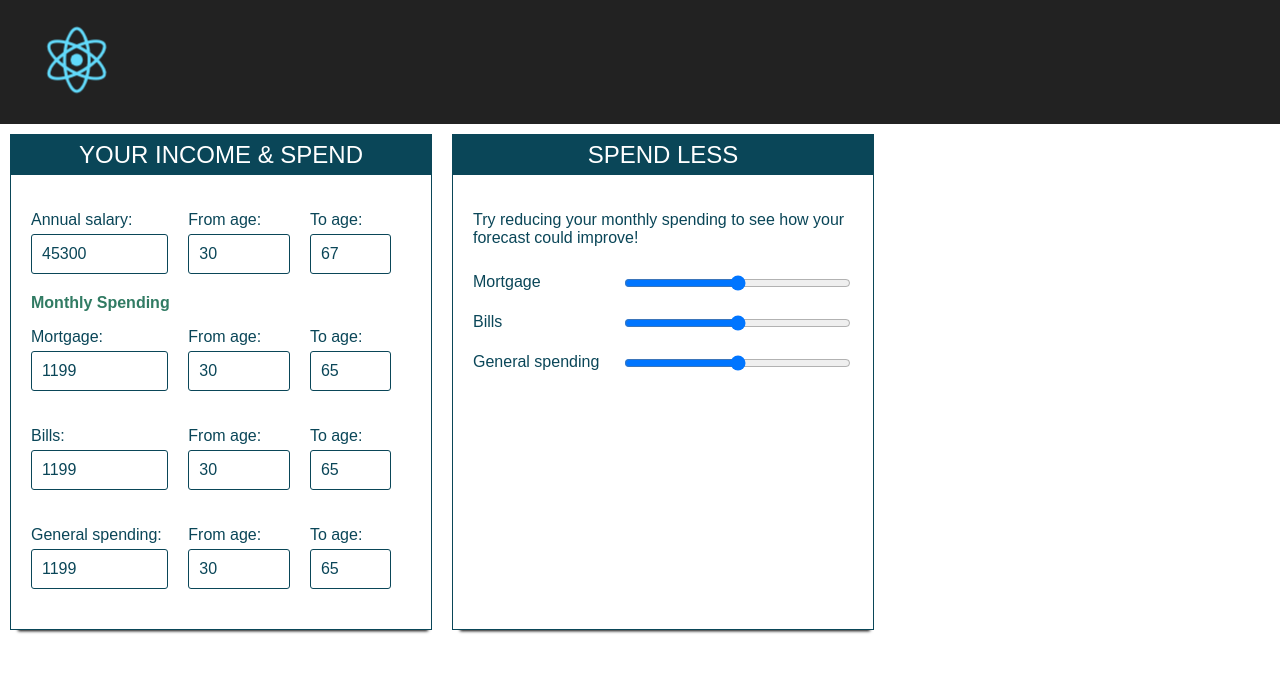
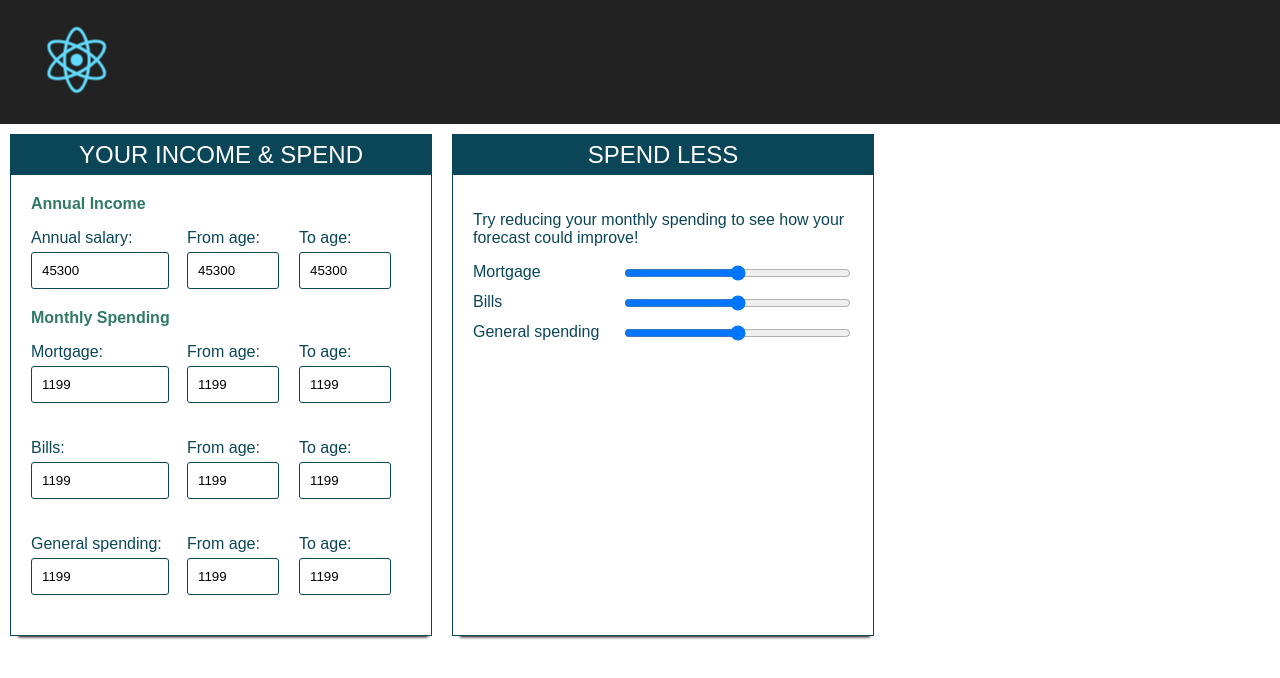
Before and after one commit to palmieriang/React_Financial-plan, a React (Create React App) app: page / in a window 1280 px wide. Shown: the top 678 px of the page. Built offline with nearby package versions, Linux system fonts and the light colour scheme.

Commit message:
input field

```diff
--- a/src/App.css
+++ b/src/App.css
@@ -28,8 +28,6 @@
   text-transform: uppercase; }
 
 .box-body {
-  display: flex;
-  flex-wrap: wrap;
   padding: 20px;
   color: #0a4658; }
   .box-body .category-title {
@@ -45,9 +43,12 @@
     flex-grow: 1; }
     .box-body .box-category p {
       margin-bottom: 5px; }
+    .box-body .box-category input {
+      width: 70px; }
   .box-body .box-category.first {
-    flex-grow: 2;
-    width: 80px; }
+    flex-grow: 2; }
+    .box-body .box-category.first input {
+      width: calc(100% - 20px); }
   .box-body .box-amount {
     border: 1px solid #0a4658;
     border-radius: 3px;
--- a/src/App.scss
+++ b/src/App.scss
@@ -33,13 +33,10 @@
 }
 
 .box-body {
-  display: flex;
-  flex-wrap: wrap;
   padding: 20px;
   color: #0a4658;
 
-  .category-title
-  {
+  .category-title {
     width: 100%;
     font-weight: 600;
     color: #317b63;
@@ -59,11 +56,18 @@
     p {
       margin-bottom: 5px;
     }
+
+    input {
+      width: 70px;
+    }
   }
 
   .box-category.first {
     flex-grow: 2;
-    width: 80px;
+
+    input {
+      width: calc(100% - 20px);
+    }
   }
 
   .box-amount {
--- a/src/Income.jsx
+++ b/src/Income.jsx
@@ -10,6 +10,10 @@ class Income extends Component {
           <span>Your income & spend</span>
         </div>
         <div className="box-body">
+
+          <div className="category-title">
+            <span>Annual Income</span>
+          </div>
 
           {this.props.incomes.map((row) => (
             <Spending row={row} key={row.name} />
--- a/src/Spending.jsx
+++ b/src/Spending.jsx
@@ -2,26 +2,29 @@ import React, { Component } from 'react'
 import './App.css'
 
 class Spending extends Component {
+
+  constructor(props) {
+    super(props);
+    this.state = {
+      value: this.props.row.amount
+    }
+  }
+
   render() {
+    console.log(this.props.row.amount)
     return (
       <div className="box-row">
         <div className="box-category first">
           <p>{this.props.row.name}:</p>
-          <div className="box-amount">
-            <span>{this.props.row.amount}</span>
-          </div>
+          <input className="box-amount" value={this.state.value} />
         </div>
         <div className="box-category">
           <p>From age:</p>
-          <div className="box-amount">
-            <span>{this.props.row.from_age}</span>
-          </div>
+          <input className="box-amount" value={this.state.value} />
         </div>
         <div className="box-category">
           <p>To age:</p>
-          <div className="box-amount">
-            <span>{this.props.row.to_age}</span>
-          </div>
+          <input className="box-amount" value={this.state.value} />
         </div>
       </div>
     )
```
Also changed, not shown: src/AnnualIncome.jsx (deleted, +0 -32 lines).
